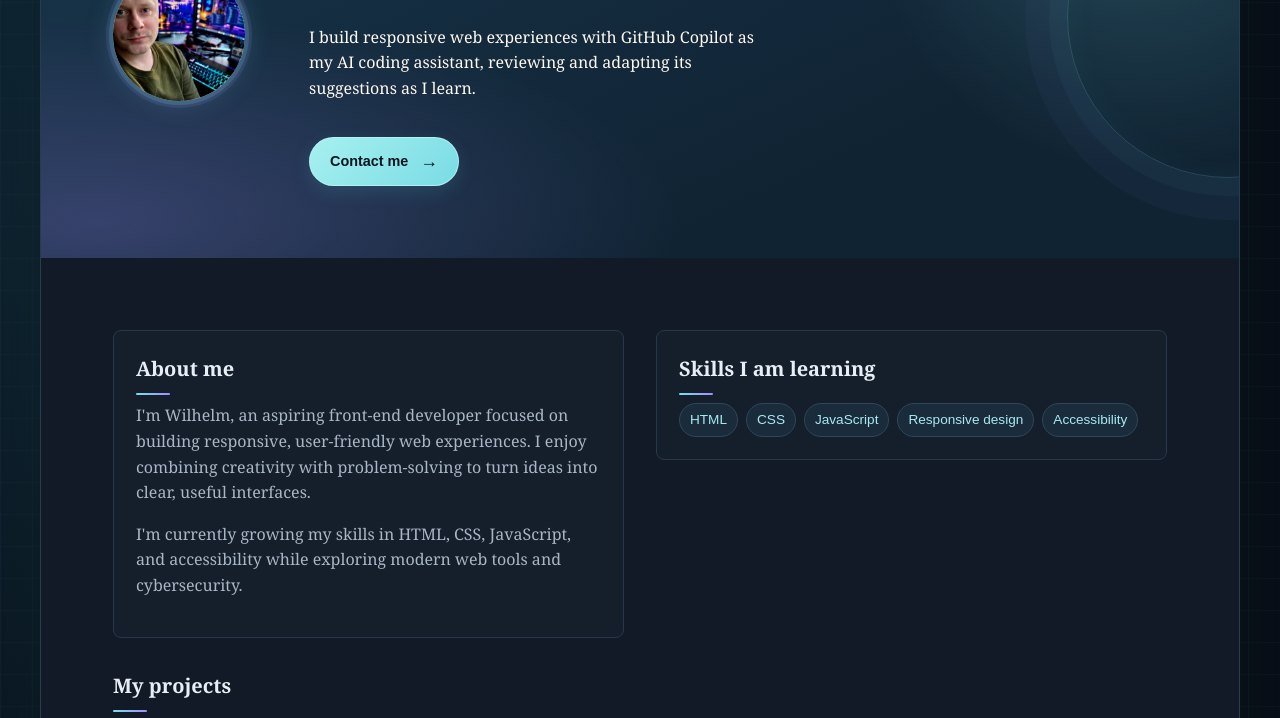
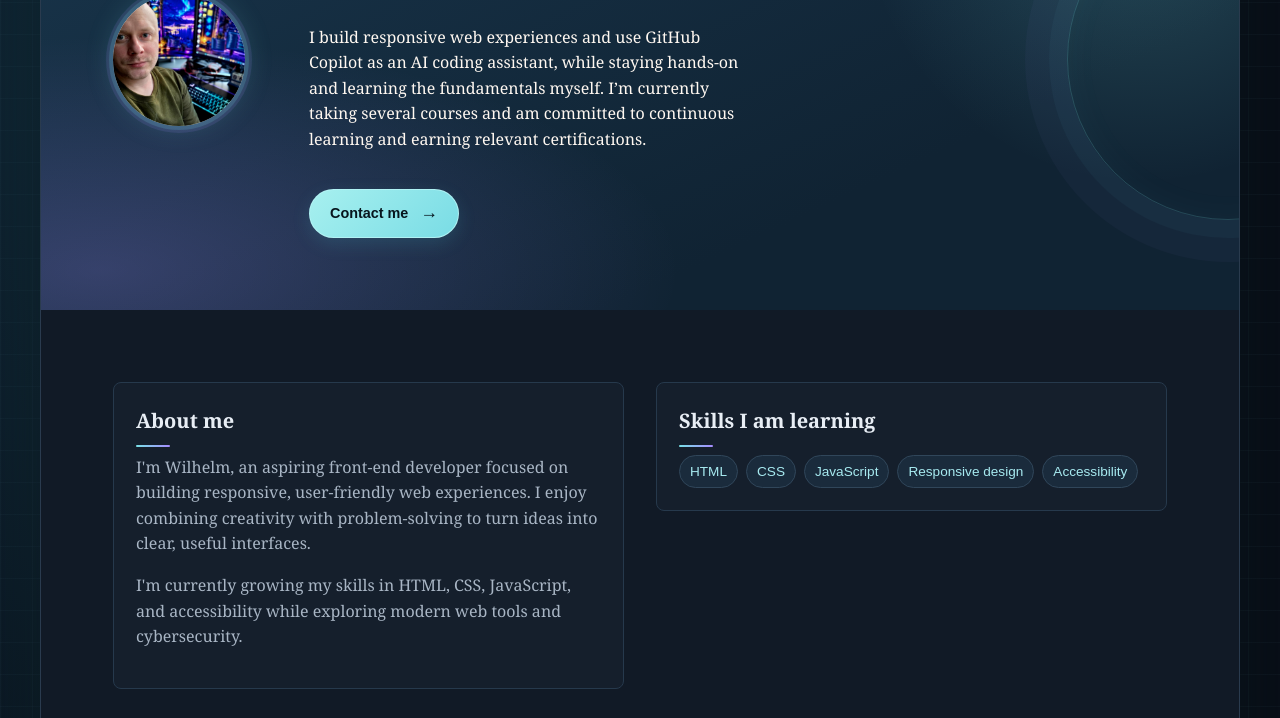
Before and after one commit to wjohansson94/portfolio, a plain HTML site: page index.html in a window 1280 px wide. Shown: the part 222-940 px from the top of the page. Drawn offline with Linux system fonts and the light colour scheme.

Commit message:
Add files via upload

```diff
--- a/index.html
+++ b/index.html
@@ -21,9 +21,11 @@
           <h1>Wilhelm Johansson</h1>
           <p class="role">Front-End Developer &amp; Technology Enthusiast</p>
           <p class="bio">
-            I build responsive web experiences with GitHub Copilot as my AI
-            coding assistant, reviewing and adapting its suggestions as I
-            learn.
+            I build responsive web experiences and use GitHub Copilot as an AI
+            coding assistant, while staying hands-on and learning the
+            fundamentals myself. I’m currently taking several courses and am
+            committed to continuous learning and earning relevant
+            certifications.
           </p>
           <a class="button" href="mailto:wjohansson94@outlook.com">
             Contact me <span class="button-arrow" aria-hidden="true">→</span>
```
Also changed, not shown: README.md.
